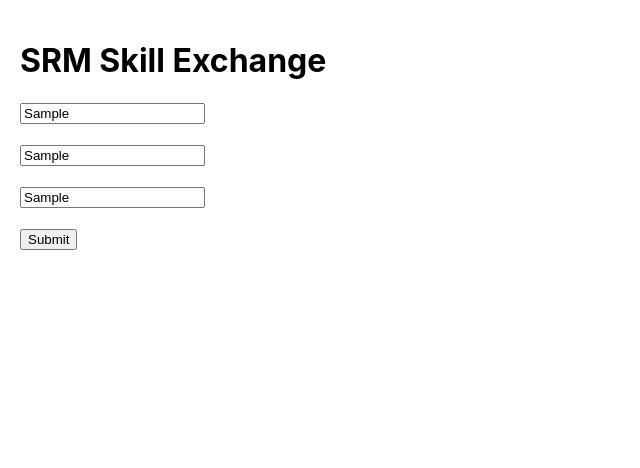
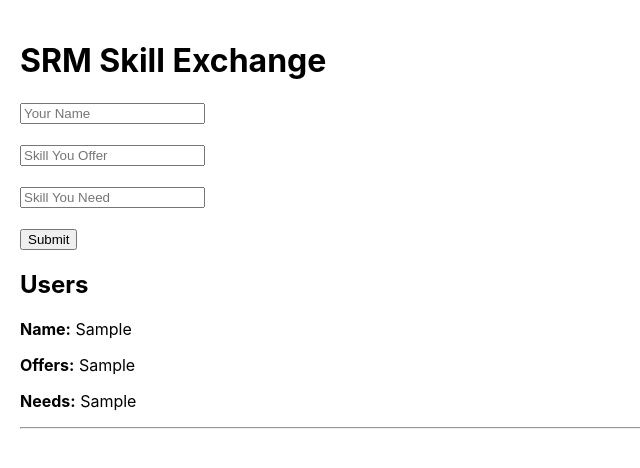
Before and after one commit to pandeyayushk/Skill-Exchange-, a React (Create React App) app: page / in a window 1280 px wide. Both pictures are taken after typing "Sample", "Sample", "Sample" into the empty fields and a click on the button "Submit". Shown: the top 468 px of the page, without its empty margins (0-640 px from the left). Built offline with nearby package versions, Linux system fonts and the light colour scheme.

Commit message:
Added user storage and display list

```diff
--- a/src/App.js
+++ b/src/App.js
@@ -4,13 +4,20 @@ function App() {
   const [name, setName] = useState("");
   const [skillOffered, setSkillOffered] = useState("");
   const [skillNeeded, setSkillNeeded] = useState("");
+  const [users, setUsers] = useState([]);
 
   const handleSubmit = () => {
-    console.log({
+    const newUser = {
       name,
       skillOffered,
       skillNeeded,
-    });
+    };
+
+    setUsers([...users, newUser]);
+
+    setName("");
+    setSkillOffered("");
+    setSkillNeeded("");
   };
 
   return (
@@ -39,6 +46,17 @@ function App() {
       <br /><br />
 
       <button onClick={handleSubmit}>Submit</button>
+
+      <h2>Users</h2>
+
+      {users.map((user, index) => (
+        <div key={index}>
+          <p><strong>Name:</strong> {user.name}</p>
+          <p><strong>Offers:</strong> {user.skillOffered}</p>
+          <p><strong>Needs:</strong> {user.skillNeeded}</p>
+          <hr />
+        </div>
+      ))}
     </div>
   );
 }
```
